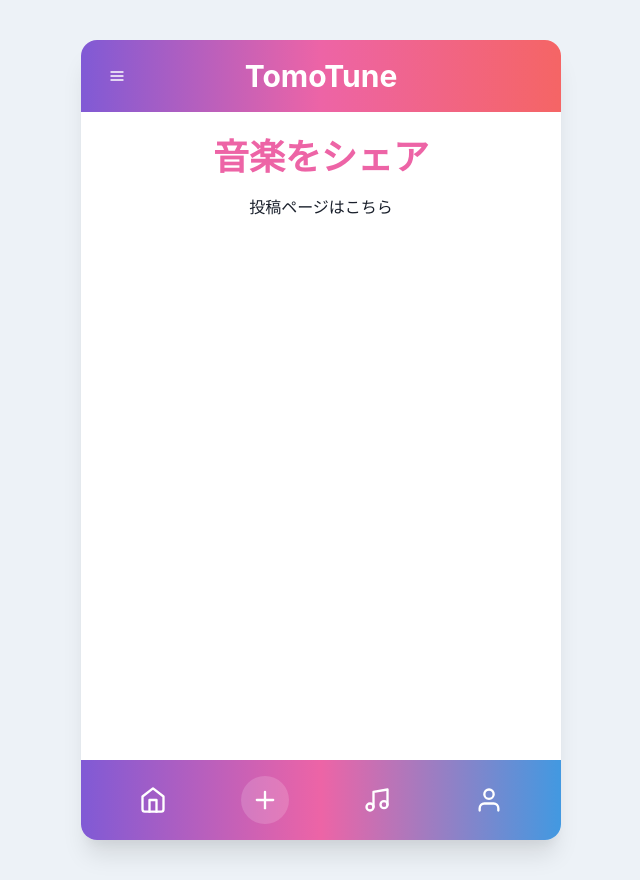
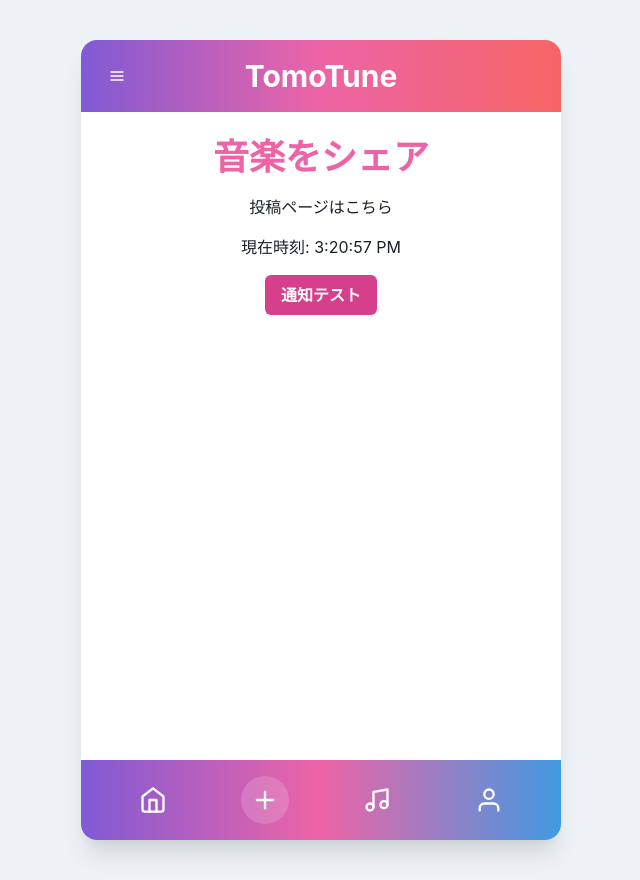
Before and after one commit to KinoshitaHaruto/TomoTune, a React app in the folder frontend/: page /share in a window 1280 px wide. Shown: the whole page, without its empty margins (319-959 px from the left). Built offline with nearby package versions, Linux system fonts and the light colour scheme; the HTML template or start-up script is replaced by a standard one.

Commit message:
アプリ内通知#3

```diff
--- a/frontend/src/pages/Share.tsx
+++ b/frontend/src/pages/Share.tsx
@@ -1,17 +1,21 @@
-import { Box, Heading, Text, VStack, useToast } from '@chakra-ui/react'
-import { useEffect } from 'react'
+import { Box, Heading, Text, VStack, Button, useToast } from '@chakra-ui/react'
+import { useEffect, useState } from 'react'
 
 function Share() {
   const toast = useToast()
+  const [time, setTime] = useState(new Date())
+
 
   useEffect(() => {
     const checkTime = () => {
       const now = new Date()
+      setTime(now) // ← 現在時刻を更新して画面に表示
       const hour = now.getHours()
       const minute = now.getMinutes()
 
+
       // 例: 毎日21:00に通知
-      if ((hour === 8 && minute === 0) || (hour === 13 && minute === 0) || (hour === 18 && minute === 0) || (hour === 23 && minute === 53)) {
+      if ((hour === 8 && minute === 0) || (hour === 13 && minute === 0) || (hour === 18 && minute === 0)) {
         toast({
           title: "投稿の時間です！",
           description: "音楽をシェアしましょう 🎵",
@@ -28,11 +32,33 @@ function Share() {
     return () => clearInterval(interval)
   }, [toast])
 
+  // 手動で通知を出す関数
+  const notifyNow = () => {
+    toast({
+      title: "テスト通知",
+      description: "これは動作確認用の通知です ✅",
+      status: "success",
+      duration: 3000,
+      isClosable: true,
+    })
+  }
+
 
   return (
     <VStack spacing={4}>
       <Heading color="pink.400">音楽をシェア</Heading>
       <Text>投稿ページはこちら</Text>
+
+       {/* 現在時刻を表示 */}
+      <Box>
+        <Text>現在時刻: {time.toLocaleTimeString()}</Text>
+      </Box>
+
+      {/* テスト通知ボタン */}
+      <Button onClick={notifyNow} colorScheme="pink">
+        通知テスト
+      </Button>
+
     </VStack>
   )
 }
```
